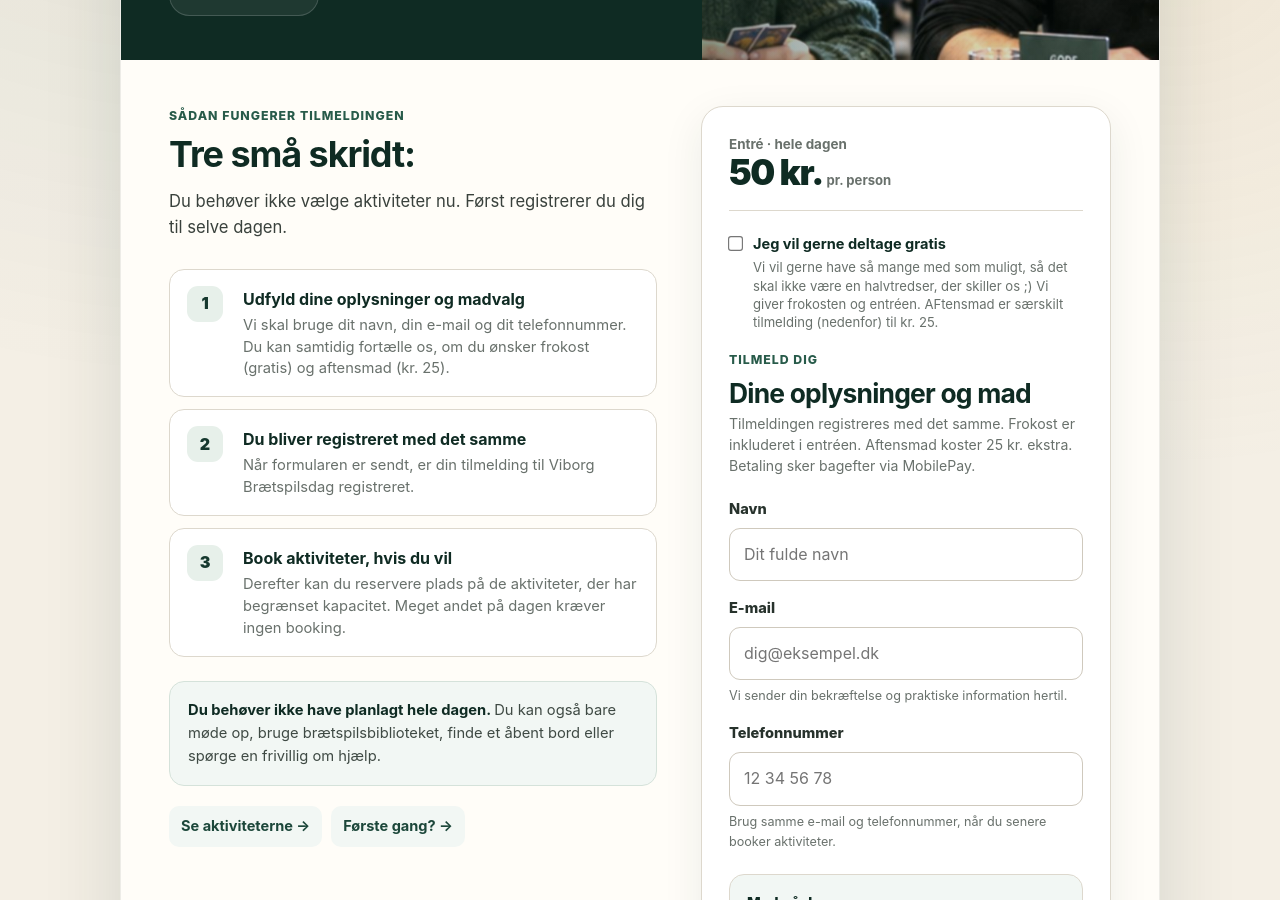
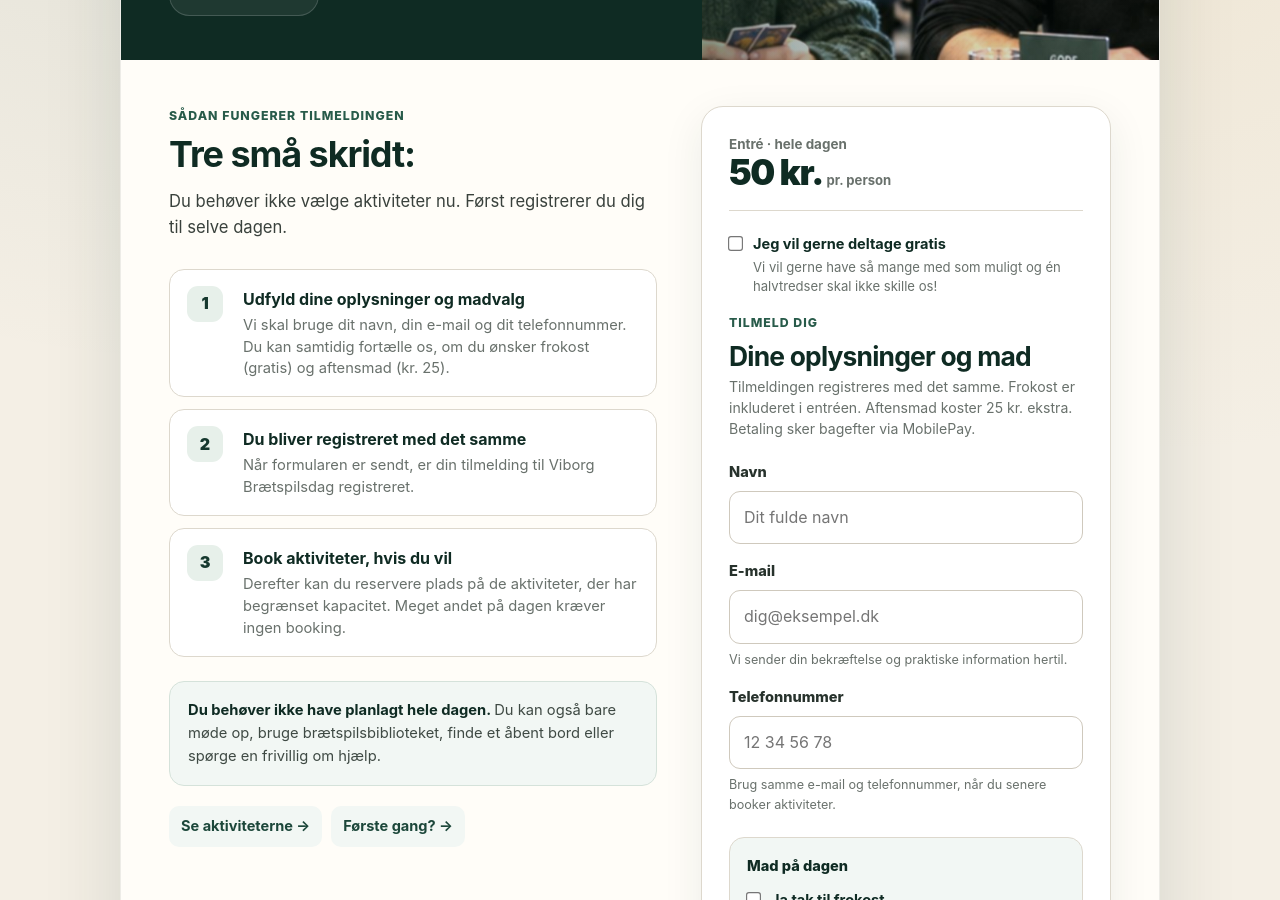
Before and after one commit to Andrejao/spilex, a Jekyll site: the page built from tilmelding.html, in a window 1280 px wide and 900 px high, scrolled down 513 px. Built offline with Jekyll 4.4.1, drawn with Linux system fonts in a browser that asks for light colours.

Commit message:
Update tilmelding.html

```diff
--- a/tilmelding.html
+++ b/tilmelding.html
@@ -1115,7 +1115,7 @@ permalink: /tilmelding/
               <span>
                 <strong>Jeg vil gerne deltage gratis</strong>
                 <small>
-                  Vi vil gerne have så mange med som muligt, så det skal ikke være en halvtredser, der skiller os ;) Vi giver frokosten og entréen. AFtensmad er særskilt tilmelding (nedenfor) til kr. 25.
+                  Vi vil gerne have så mange med som muligt og én halvtredser skal ikke skille os!
                 </small>
               </span>
             </label>
```
